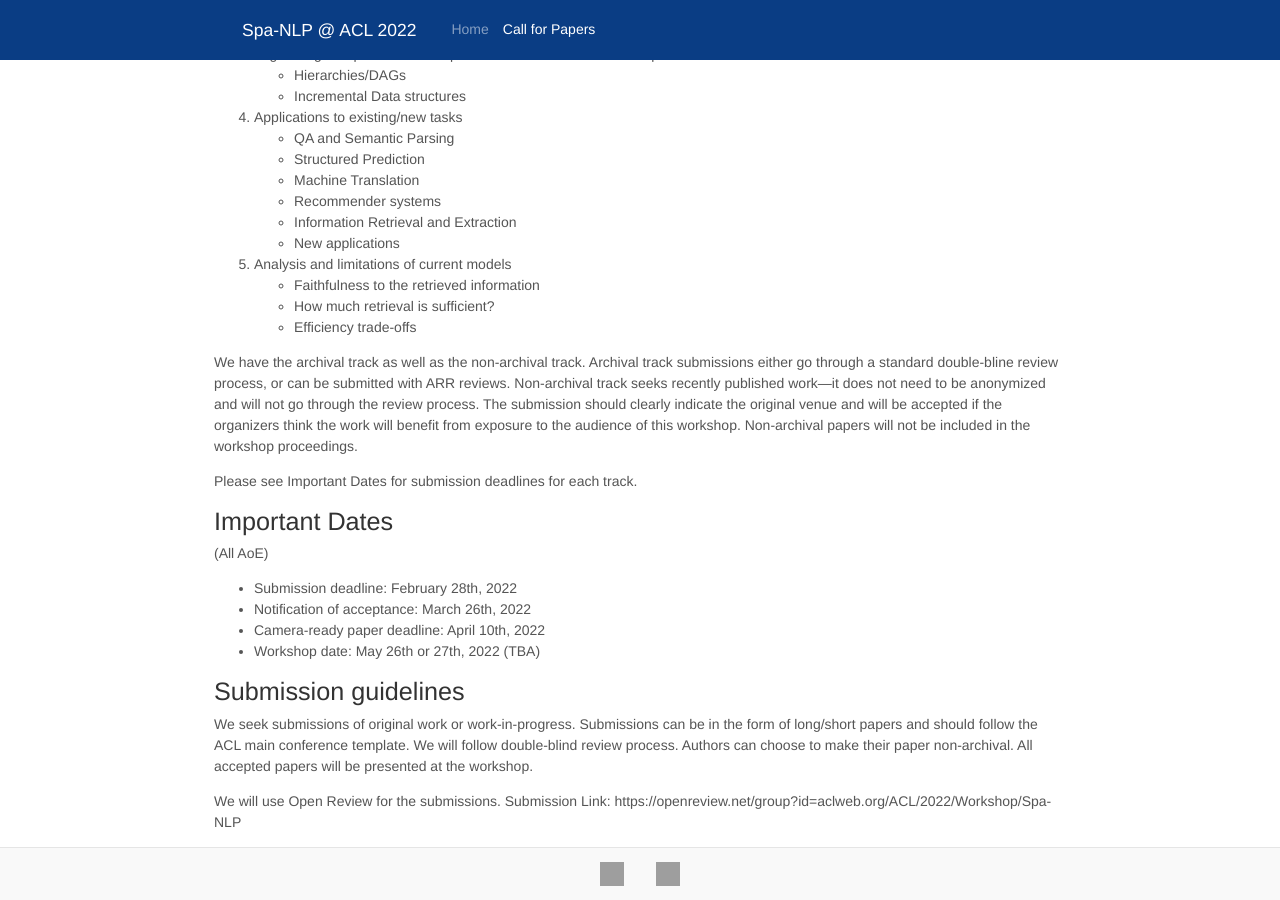
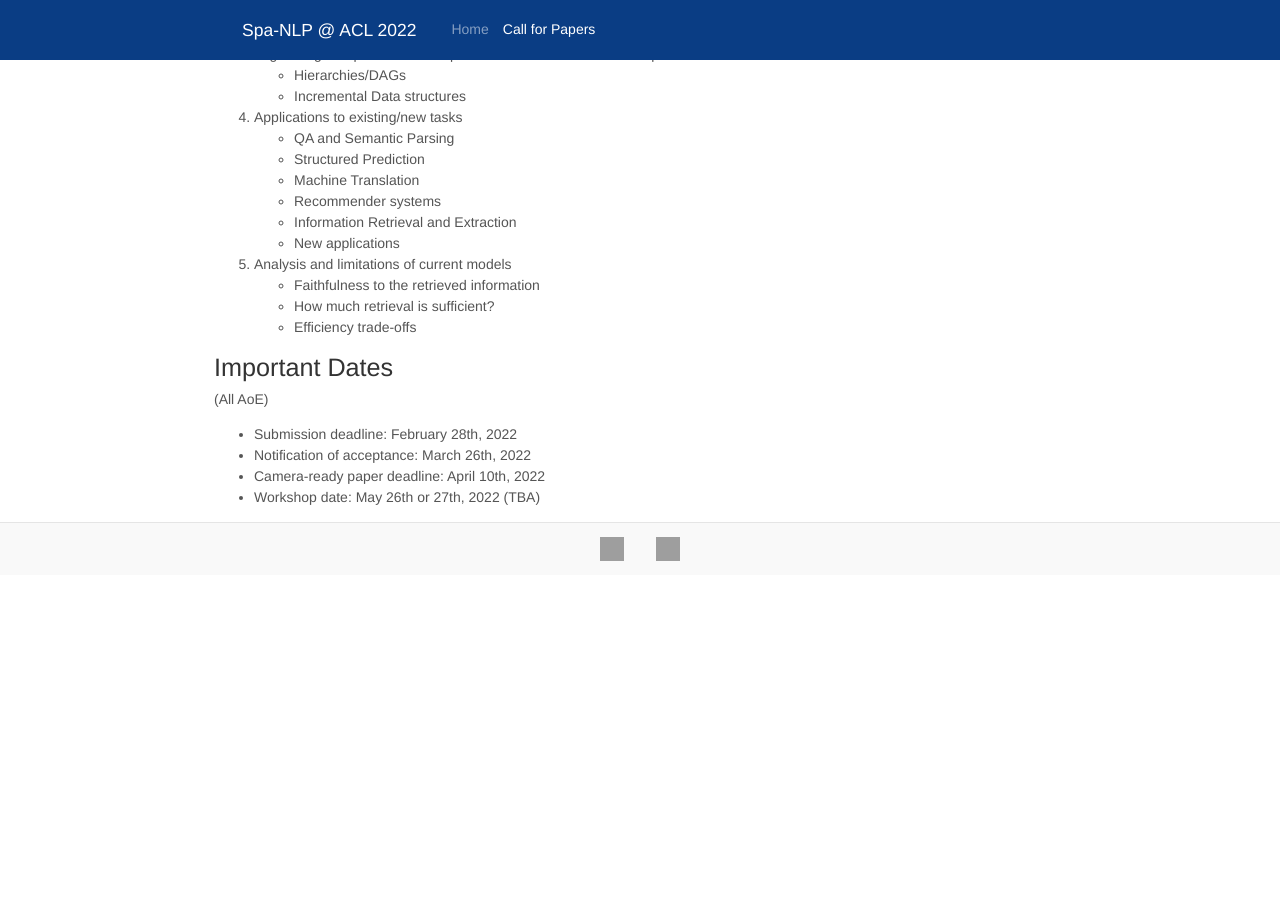
Before and after one commit to spa-nlp/spa-nlp.github.io, a Jekyll site: the page built from cfp.md, in a window 1280 px wide and 900 px high, scrolled down 563 px. Built offline with Jekyll 4.4.1, drawn with Linux system fonts in a browser that asks for light colours; nearby versions of some CDN libraries; after the commit the page ends 1138 px from its top, so only the background shows below that; grey boxes are pictures that could not be loaded.

Commit message:
Update cfp.md

```diff
--- a/cfp.md
+++ b/cfp.md
@@ -44,9 +44,8 @@ This workshop aims to invite researchers to share their latest work in designing
 	* Efficiency trade-offs
 
 
-We have the archival track as well as the non-archival track. Archival track submissions either go through a standard double-bline review process, or can be submitted with ARR reviews. Non-archival track seeks recently published work---it does not need to be anonymized and will not go through the review process. The submission should clearly indicate the original venue and will be accepted if the organizers think the work will benefit from exposure to the audience of this workshop. Non-archival papers will not be included in the workshop proceedings.
+<!-- We have the archival track as well as the non-archival track. Archival track submissions either go through a standard double-bline review process, or can be submitted with ARR reviews. Non-archival track seeks recently published work---it does not need to be anonymized and will not go through the review process. The submission should clearly indicate the original venue and will be accepted if the organizers think the work will benefit from exposure to the audience of this workshop. Non-archival papers will not be included in the workshop proceedings. -->
 
-Please see Important Dates for submission deadlines for each track.
 
 
 ## Important Dates
@@ -56,11 +55,3 @@ Please see Important Dates for submission deadlines for each track.
 - Notification of acceptance: March 26th, 2022
 - Camera-ready paper deadline: April 10th, 2022
 - Workshop date: May 26th or 27th, 2022 (TBA)
-
-
-## Submission guidelines
-We seek submissions of original work or work-in-progress. Submissions can be in the form of long/short papers and should follow the ACL main conference template. We will follow double-blind review process. Authors can choose to make their paper non-archival. All accepted papers will be presented at the workshop.
-
-
-We will use Open Review for the submissions.
-Submission Link: https://openreview.net/group?id=aclweb.org/ACL/2022/Workshop/Spa-NLP
```
